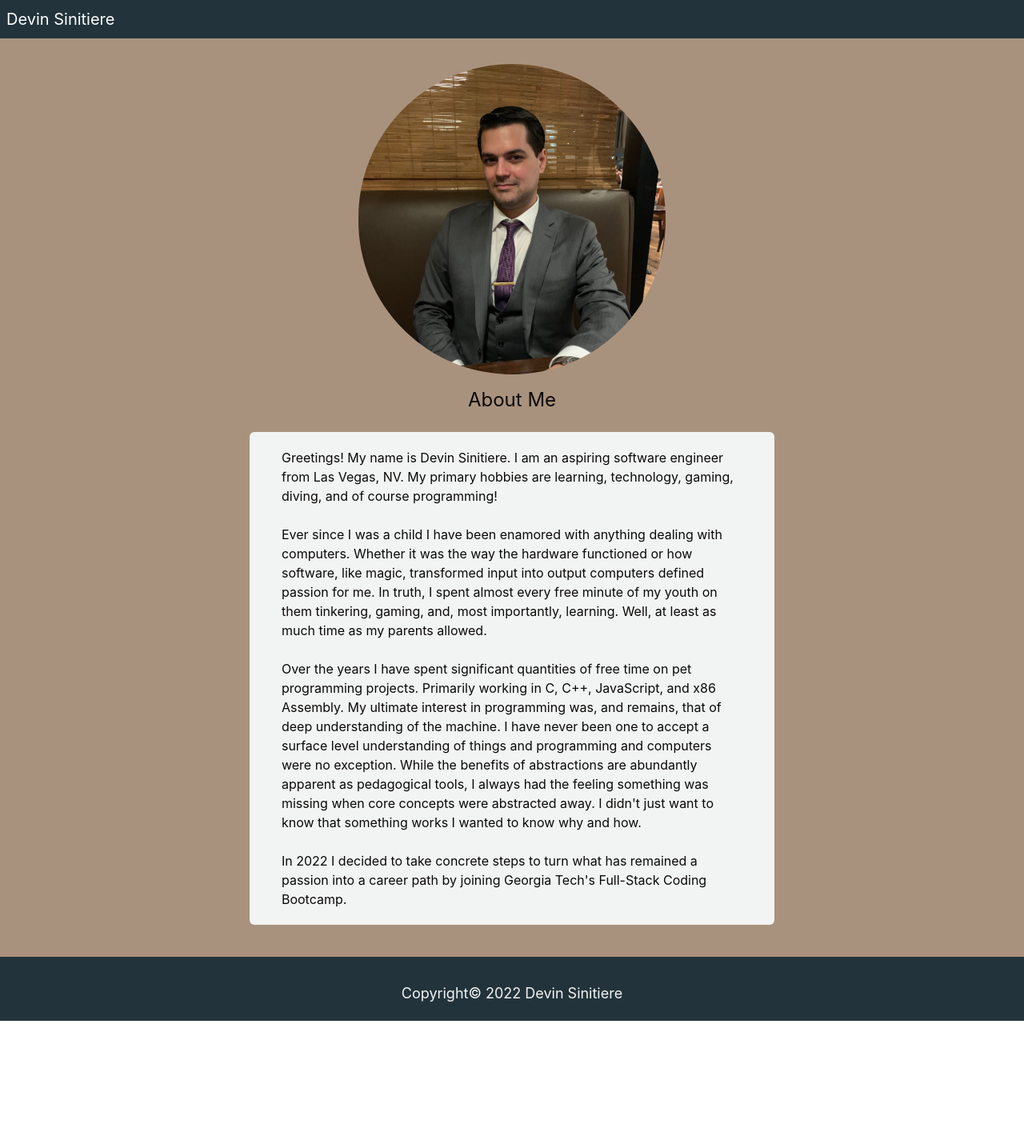
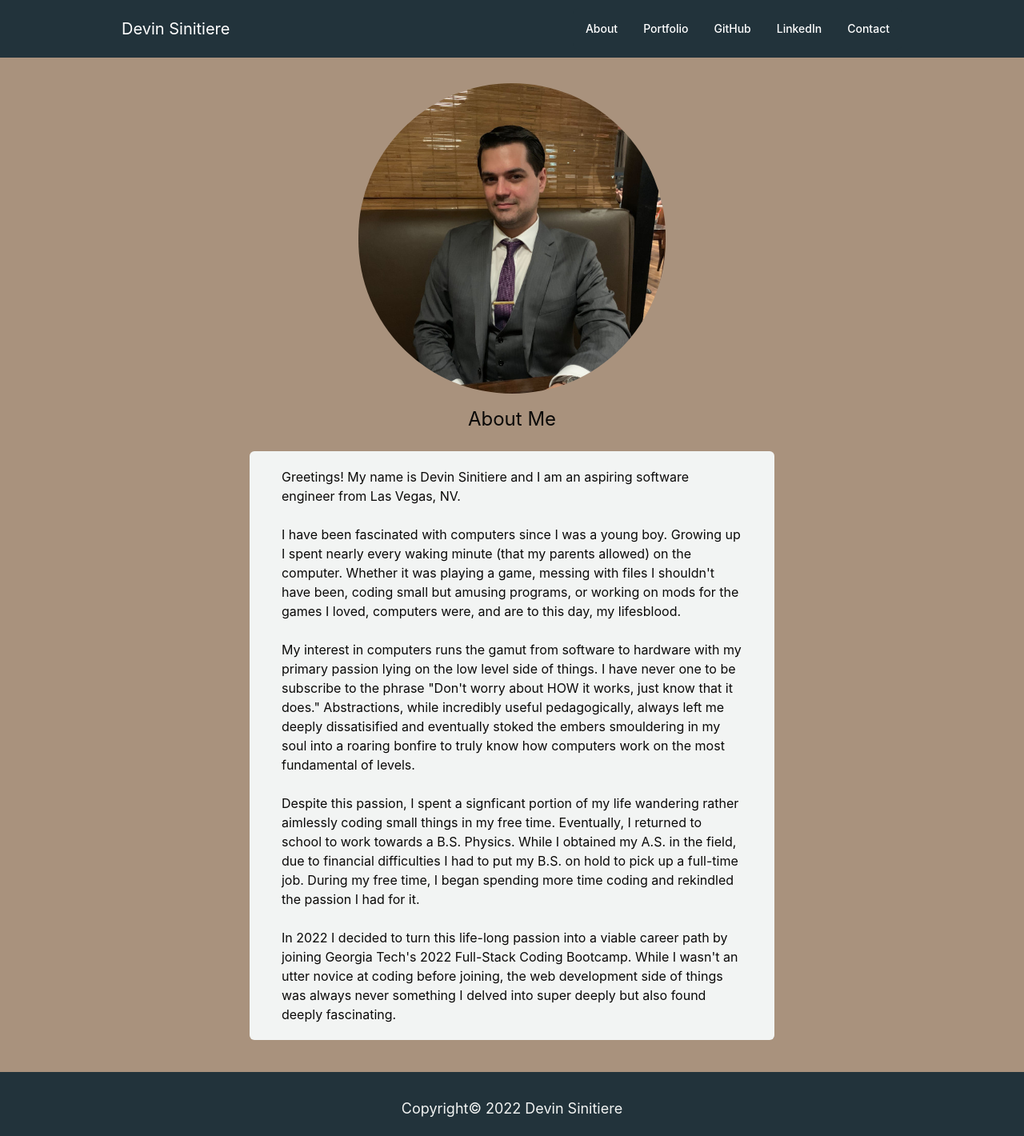
Before and after one commit to Chromodyne/portfolio_website_new, a React (Create React App) app: page / in a window 1280 px wide. Shown: the whole page at 80% size. Before the commit the page ends 1276 px from the top, so only its background shows below. Built offline with nearby package versions, Linux system fonts and the light colour scheme.

Commit message:
Responsiveness improved with navbar collapsing. README updated.

```diff
--- a/src/components/About.js
+++ b/src/components/About.js
@@ -12,25 +12,33 @@ function About() {
                     <h1 className="text-2xl mb-6 content-center text-primary">About Me</h1>
                 </div>
                 <div className="row mx-20 text-base max-w-prose mb-10 text-primary bg-tertiary rounded-md px-10 py-5">
-                    <p>Greetings! My name is Devin Sinitiere. I am an aspiring software engineer from Las Vegas, NV. My primary hobbies are learning, technology, gaming, diving, and of course programming!</p>
-                    <br></br>
                     <p>
-                        Ever since I was a child I have been enamored with anything dealing with computers.
-                        Whether it was the way the hardware functioned or how software, like magic, transformed input into output
-                        computers defined passion for me. In truth, I spent almost every free minute of my youth on them tinkering, gaming, and, most importantly, learning. Well, at least as
-                        much time as my parents allowed.
-
+                        Greetings! My name is Devin Sinitiere and I am an aspiring software engineer from Las Vegas, NV.
                     </p>
                     <br></br>
                     <p>
-                        Over the years I have spent significant quantities of free time on pet programming projects.
-                        Primarily working in C, C++, JavaScript, and x86 Assembly. My ultimate interest in programming was, and remains, that of deep understanding of the machine.
-                        I have never been one to accept a surface level understanding of things and programming and computers were no exception.
-                        While the benefits of abstractions are abundantly apparent as pedagogical tools, I always had the feeling something was missing when core concepts were abstracted away.
-                        I didn't just want to know that something works I wanted to know why and how.
+                        I have been fascinated with computers since I was a young boy. Growing up I spent nearly every waking minute (that my parents allowed) on the computer.
+                        Whether it was playing a game, messing with files I shouldn't have been, coding small but amusing programs, or working on mods for the games I loved,
+                        computers were, and are to this day, my lifesblood.
                     </p>
                     <br></br>
-                    <p>In 2022 I decided to take concrete steps to turn what has remained a passion into a career path by joining Georgia Tech's Full-Stack Coding Bootcamp.</p>
+                    <p>
+                        My interest in computers runs the gamut from software to hardware with my primary passion lying on the low level side of things.
+                        I have never one to be subscribe to the phrase "Don't worry about HOW it works, just know that it does."
+                        Abstractions, while incredibly useful pedagogically, always left me deeply dissatisified and eventually stoked the embers
+                        smouldering in my soul into a roaring bonfire to truly know how computers work on the most fundamental of levels.
+                    </p>
+                    <br></br>
+                    <p>
+                    Despite this passion, I spent a signficant portion of my life wandering rather aimlessly coding small things in my free time.
+                    Eventually, I returned to school to work towards a B.S. Physics. While I obtained my A.S. in the field, due to financial difficulties
+                    I had to put my B.S. on hold to pick up a full-time job. During my free time, I began spending more time coding and rekindled the passion I had for it.
+                    </p>
+                    <br></br>
+                    <p>
+                        In 2022 I decided to turn this life-long passion into a viable career path by joining Georgia Tech's 2022 Full-Stack Coding Bootcamp.
+                        While I wasn't an utter novice at coding before joining, the web development side of things was always never something I delved into super deeply but also found deeply fascinating.
+                    </p>
                 </div>
 
         </div>
--- a/src/components/Navbar.js
+++ b/src/components/Navbar.js
@@ -1,4 +1,5 @@
 import React from "react";
+import "flowbite";
 
 function NavBar() {
 
@@ -7,8 +8,12 @@ function NavBar() {
       <nav class="bg-secondary border-gray-200 px-2 sm:px-4 py-2.5 dark:bg-gray-900">
         <div class="container flex flex-wrap justify-between items-center mx-auto">
           <a href="/" class="text-xl text-white">Devin Sinitiere</a>
+          <button data-collapse-toggle="navbar-default" type="button" className="inline-flex items-center p-2 ml-3 text-sm text-gray-500 rounded-lg md:hidden hover:bg-gray-100 focus:outline-none focus:ring-2 focus:ring-gray-200 dark:text-gray-400 dark:hover:bg-gray-700 dark:focus:ring-gray-600" aria-controls="navbar-default" aria-expanded="false">
+            <span class="sr-only">Open main menu</span>
+            <svg class="w-6 h-6" aria-hidden="true" fill="currentColor" viewBox="0 0 20 20" xmlns="http://www.w3.org/2000/svg"><path fill-rule="evenodd" d="M3 5a1 1 0 011-1h12a1 1 0 110 2H4a1 1 0 01-1-1zM3 10a1 1 0 011-1h12a1 1 0 110 2H4a1 1 0 01-1-1zM3 15a1 1 0 011-1h12a1 1 0 110 2H4a1 1 0 01-1-1z" clip-rule="evenodd"></path></svg>
+          </button>
           <div class="hidden w-full md:block md:w-auto" id="navbar-default">
-            <ul class="flex flex-col p-4 mt-4 bg-secondary rounded-lg border border-gray-100 md:flex-row md:space-x-8 md:mt-0 md:text-sm md:font-medium md:border-0 bg-secondary dark:bg-gray-800 md:dark:bg-gray-900 dark:border-gray-700">
+            <ul class="flex flex-col p-4 mt-4 rounded-lg border border-gray-100 md:flex-row md:space-x-8 md:mt-0 md:text-sm md:font-medium md:border-0 bg-secondary dark:bg-gray-800 md:dark:bg-gray-900 dark:border-gray-700">
               <li>
                 <a href="/" class="block py-2 pr-4 pl-3 text-white rounded md:hover:text-quaternary md:bg-transparent md:p-0 dark:text-white" aria-current="page">About</a>
               </li>
--- a/tailwind.config.js
+++ b/tailwind.config.js
@@ -15,7 +15,11 @@ module.exports = {
     },
 
     screens: {
-      "cs": "1360px",
+      sm: '480px',
+      md: '768px',
+      lg: '976px',
+      cs: '1360px',
+      xl: '1440px',
     },
 
     extend: {
```
Also changed, not shown: 1 other file (tests, documents, lock files or other folders).
